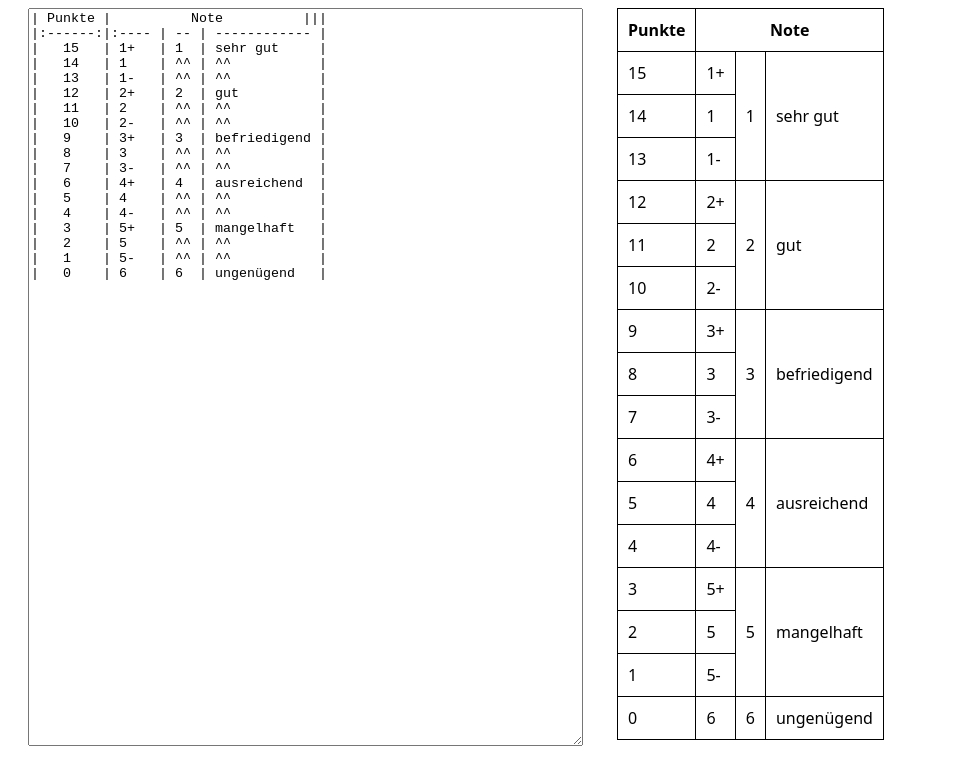
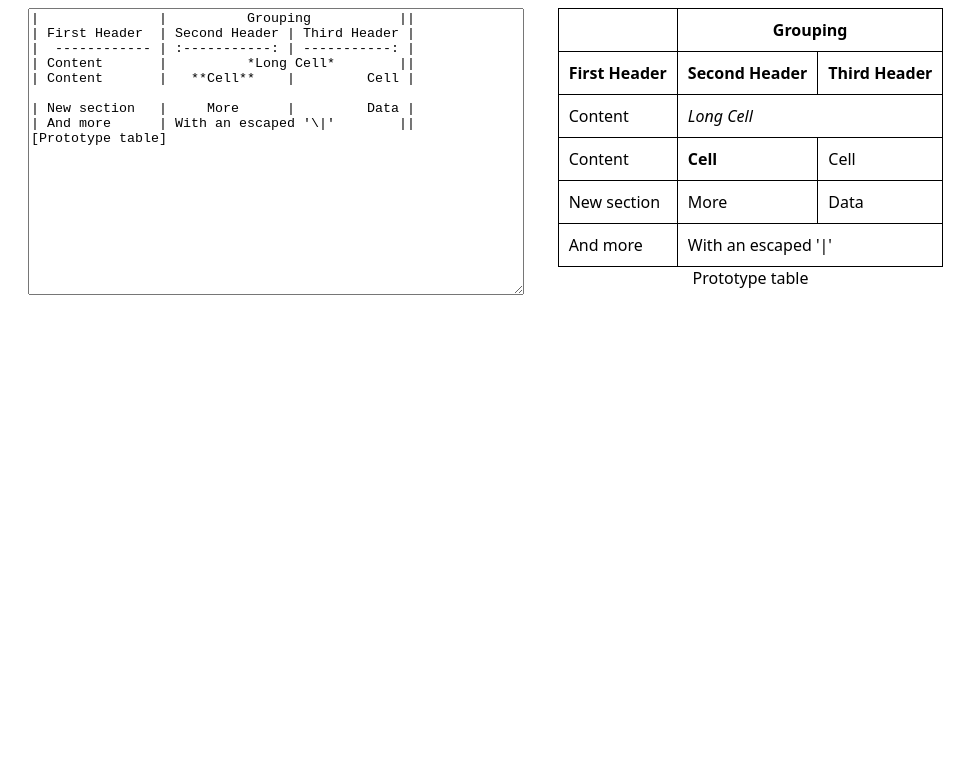
Before and after one commit to FelisDiligens/md-table-tools, a website built with webpack: page src/index.html in a window 1280 px wide. Shown: the whole page, without its empty margins (0-978 px from the left). Built offline with nearby package versions, Linux system fonts and the light colour scheme.

Commit message:
Added caption

```diff
--- a/src/index.html
+++ b/src/index.html
@@ -41,24 +41,15 @@
 <body>
     <div id="working-area">
         <div id="md-area">
-            <textarea id="markdown-input">| Punkte |          Note          |||
-|:------:|:---- | -- | ------------ |
-|   15   | 1+   | 1  | sehr gut     |
-|   14   | 1    | ^^ | ^^           |
-|   13   | 1-   | ^^ | ^^           |
-|   12   | 2+   | 2  | gut          |
-|   11   | 2    | ^^ | ^^           |
-|   10   | 2-   | ^^ | ^^           |
-|   9    | 3+   | 3  | befriedigend |
-|   8    | 3    | ^^ | ^^           |
-|   7    | 3-   | ^^ | ^^           |
-|   6    | 4+   | 4  | ausreichend  |
-|   5    | 4    | ^^ | ^^           |
-|   4    | 4-   | ^^ | ^^           |
-|   3    | 5+   | 5  | mangelhaft   |
-|   2    | 5    | ^^ | ^^           |
-|   1    | 5-   | ^^ | ^^           |
-|   0    | 6    | 6  | ungenügend   |</textarea>
+            <textarea id="markdown-input">|               |          Grouping           ||
+| First Header  | Second Header | Third Header |
+|  ------------ | :-----------: | -----------: |
+| Content       |          *Long Cell*        ||
+| Content       |   **Cell**    |         Cell |
+
+| New section   |     More      |         Data |
+| And more      | With an escaped '\|'        ||
+[Prototype table]</textarea>
         </div>
         <div id="html-result"></div>
     </div>
--- a/src/tables/htmlTable.ts
+++ b/src/tables/htmlTable.ts
@@ -50,6 +50,10 @@ export class HTMLTableRenderer implements TableRenderer {
             result.push("</tr>");
         }
 
+        if (table.caption && table.caption.length > 0) {
+            result.push(`<caption style="caption-side: bottom;">${table.caption.trim()}</caption>`)
+        }
+
         result.push("</table>");
         return result.join("");
     }
--- a/src/tables/multiMarkdownTable.ts
+++ b/src/tables/multiMarkdownTable.ts
@@ -112,7 +112,7 @@ export class MultiMarkdownTableParser implements TableParser {
 
             }
             else if (state == ParsingState.Caption) {
-
+                parsedTable.caption = line.substring(1, line.length - 1).trim();
             }
             else {
                 throw new ParsingError("Not implemented ParsingState.");
```
